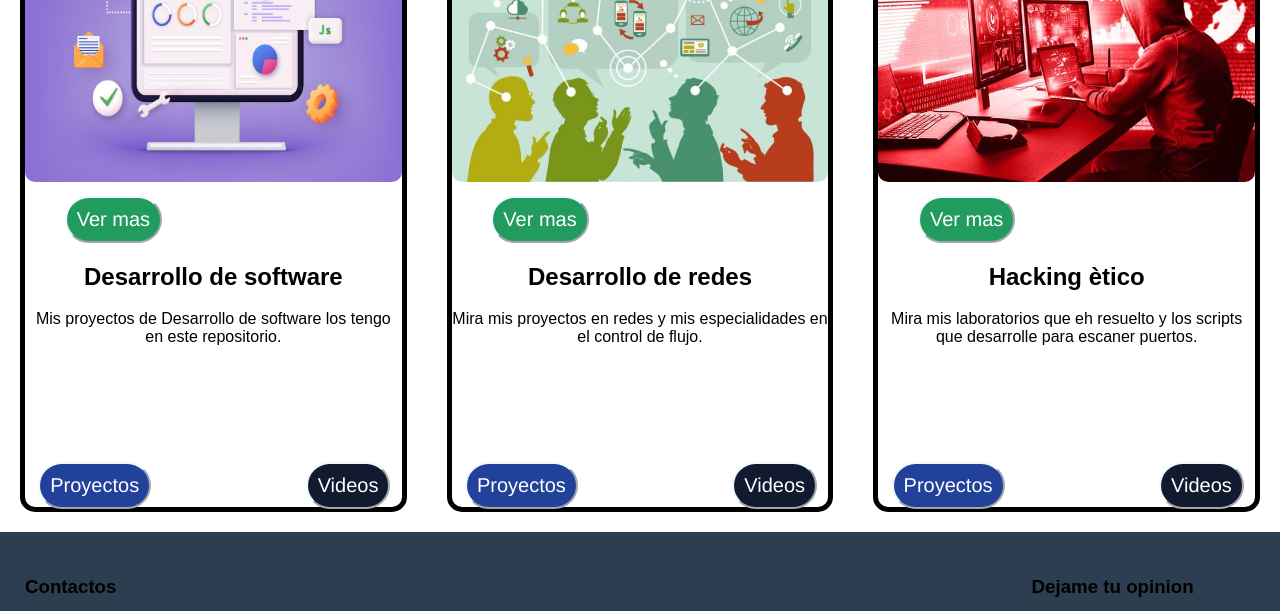
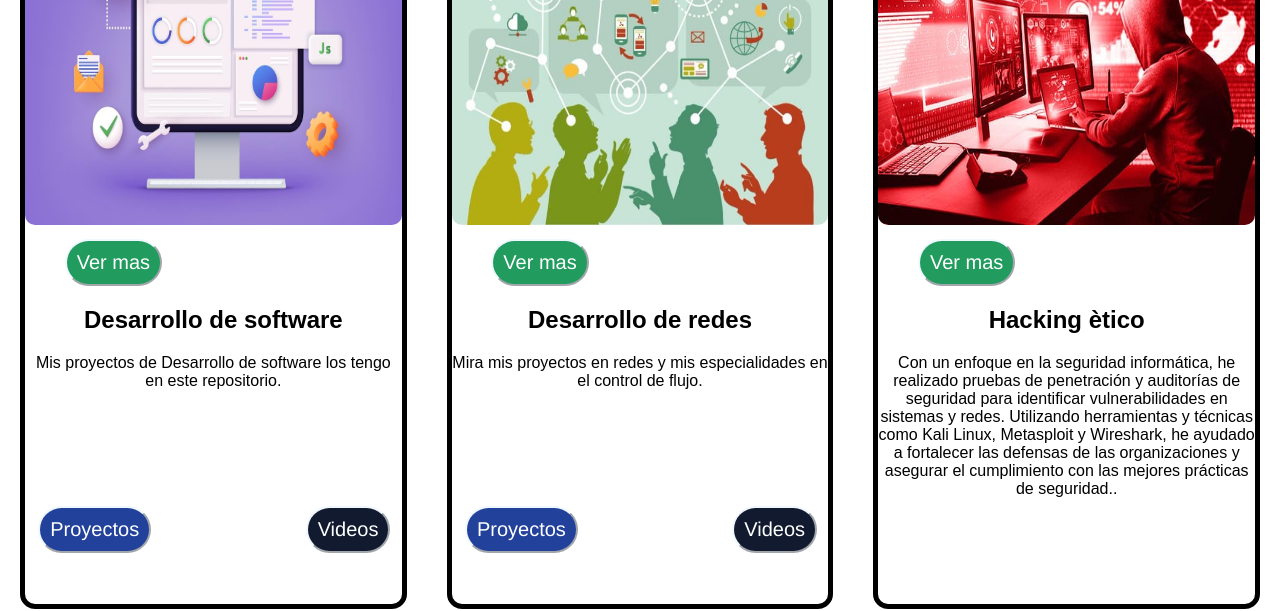
Before and after one commit to DiegoM-Hack/Dise-o-web, a plain HTML site: page portafolio/index.html in a window 1280 px wide. Shown: the part 917-1528 px from the top of the page. Drawn offline with Linux system fonts and the light colour scheme.

Commit message:
Update index.html

```diff
--- a/portafolio/index.html
+++ b/portafolio/index.html
@@ -68,7 +68,9 @@
             <br>
             <button class="bt3">Ver mas</button>
             <h2>Hacking ètico </h2>
-            <p>Mira mis laboratorios que eh resuelto y los scripts que desarrolle para escaner puertos.</p>
+            <p> Con un enfoque en la seguridad informática, he realizado pruebas de penetración y
+                auditorías de seguridad para identificar vulnerabilidades en sistemas y redes. Utilizando herramientas y técnicas como Kali Linux,
+                Metasploit y Wireshark, he ayudado a fortalecer las defensas de las organizaciones y asegurar el cumplimiento con las mejores prácticas de seguridad..</p>
             <button class="bt1">Proyectos</button>
             <button class="bt2">Videos</button>
 
```
